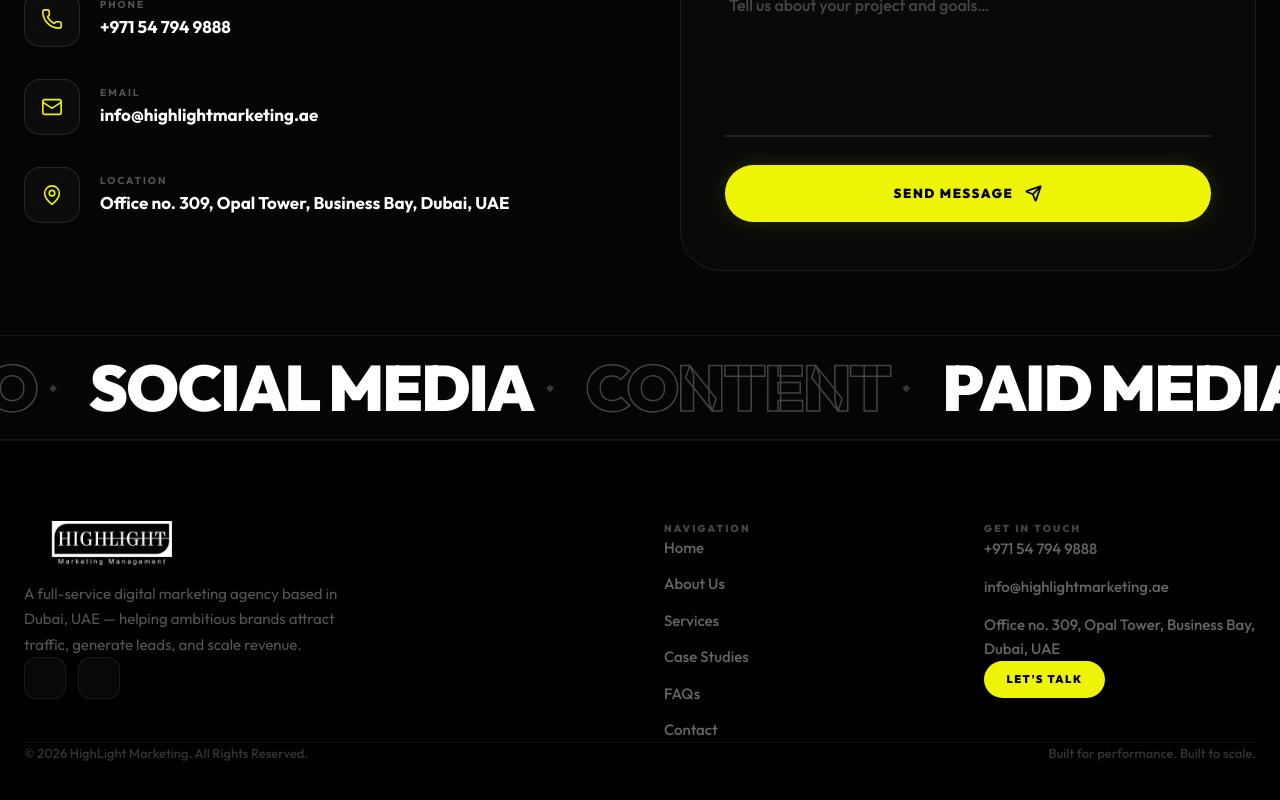
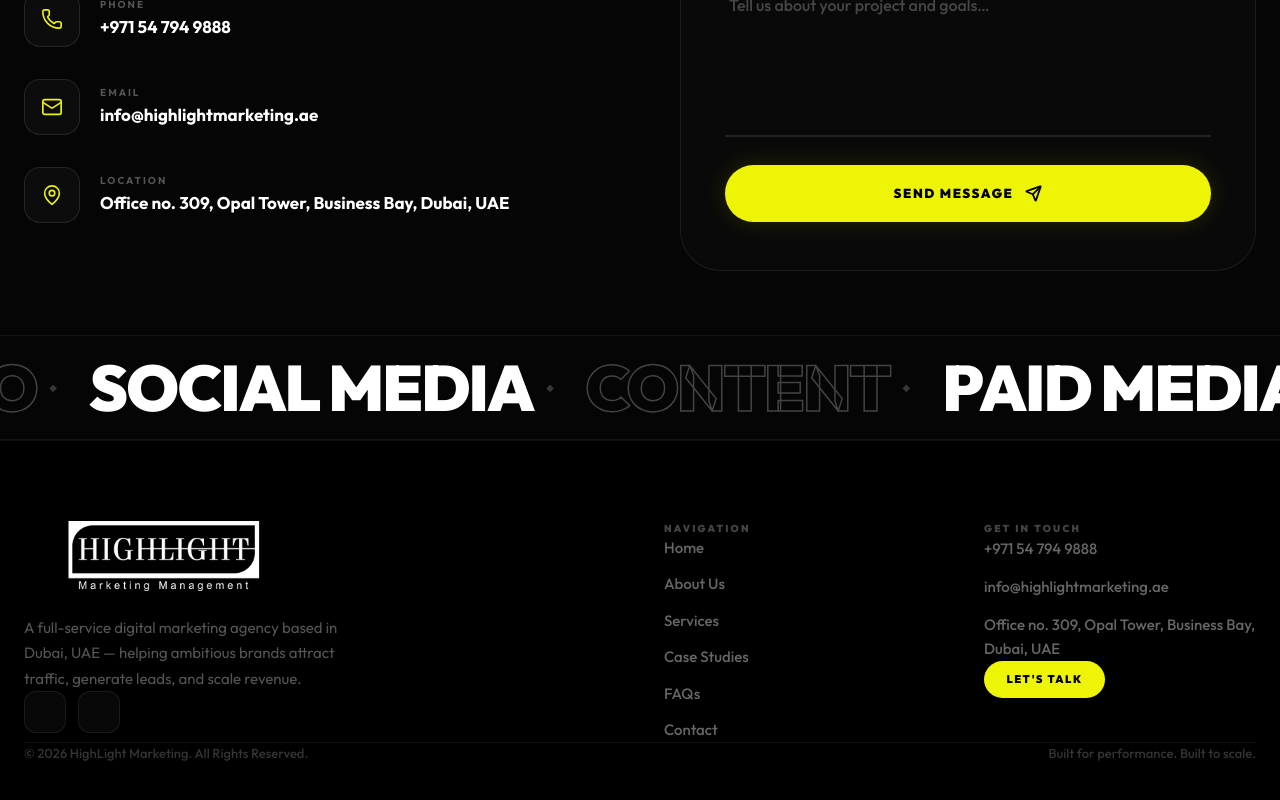
Before and after one commit to mr-nikhil-mishra/highlighting, a React app: page / in a window 1280 px wide. Shown: the part 9329-10129 px from the top of the page. Built offline with nearby package versions, Linux system fonts and the light colour scheme; some icons are missing; the HTML template or start-up script is replaced by a standard one.

Commit message:
feat: implement SiteFooter component with navigation, social links, and contact information

```diff
--- a/src/app/components/sections/SiteFooter.jsx
+++ b/src/app/components/sections/SiteFooter.jsx
@@ -54,10 +54,10 @@
               src="/logo.png"
               alt="HIGHLIGHT Marketing Management"
               style={{
-                height: "44px",
+                height: "70px",
                 width: "auto",
                 filter: "brightness(0) invert(1)",
-                marginBottom: "1rem",
+                marginBottom: "1.5rem",
                 display: "block",
               }}
             />
```
